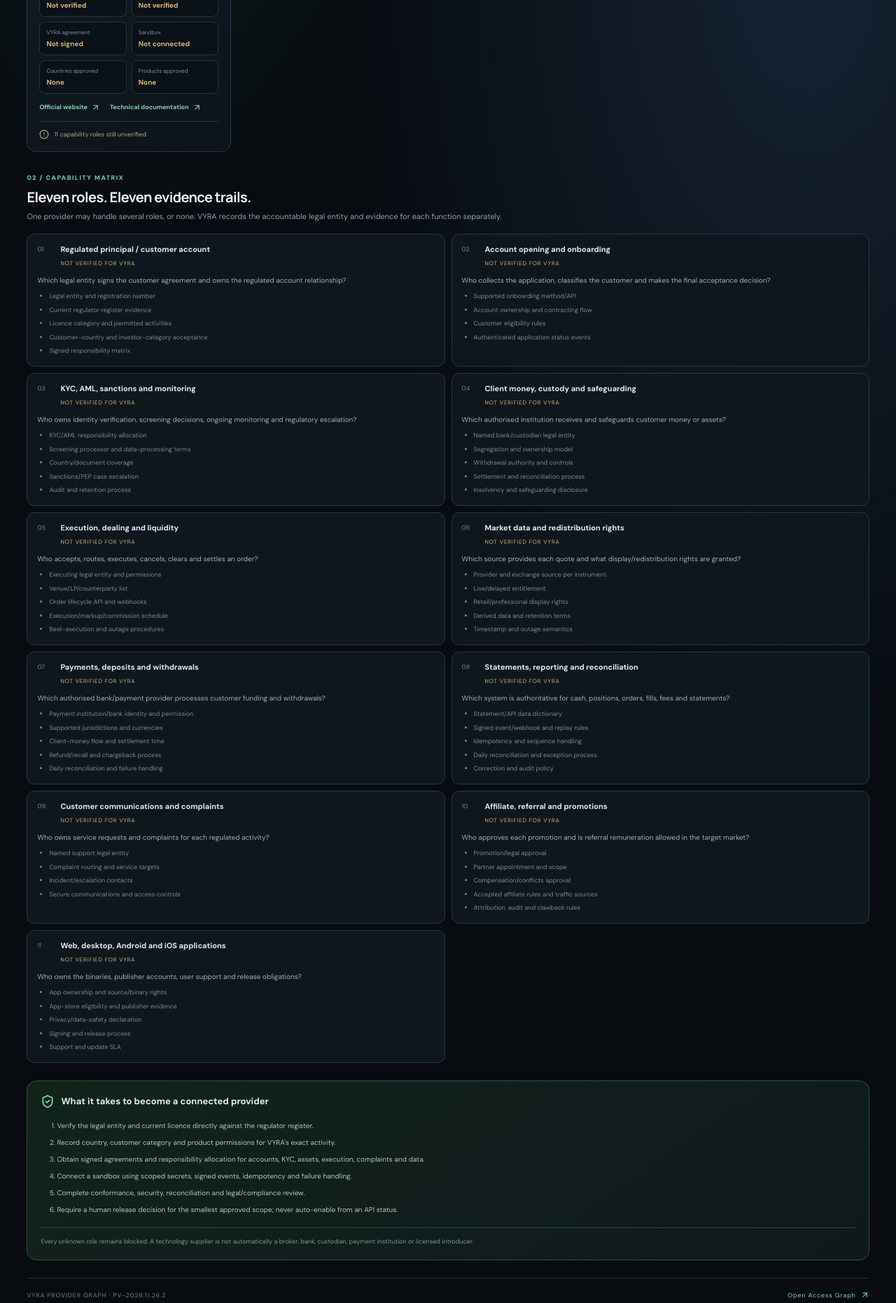
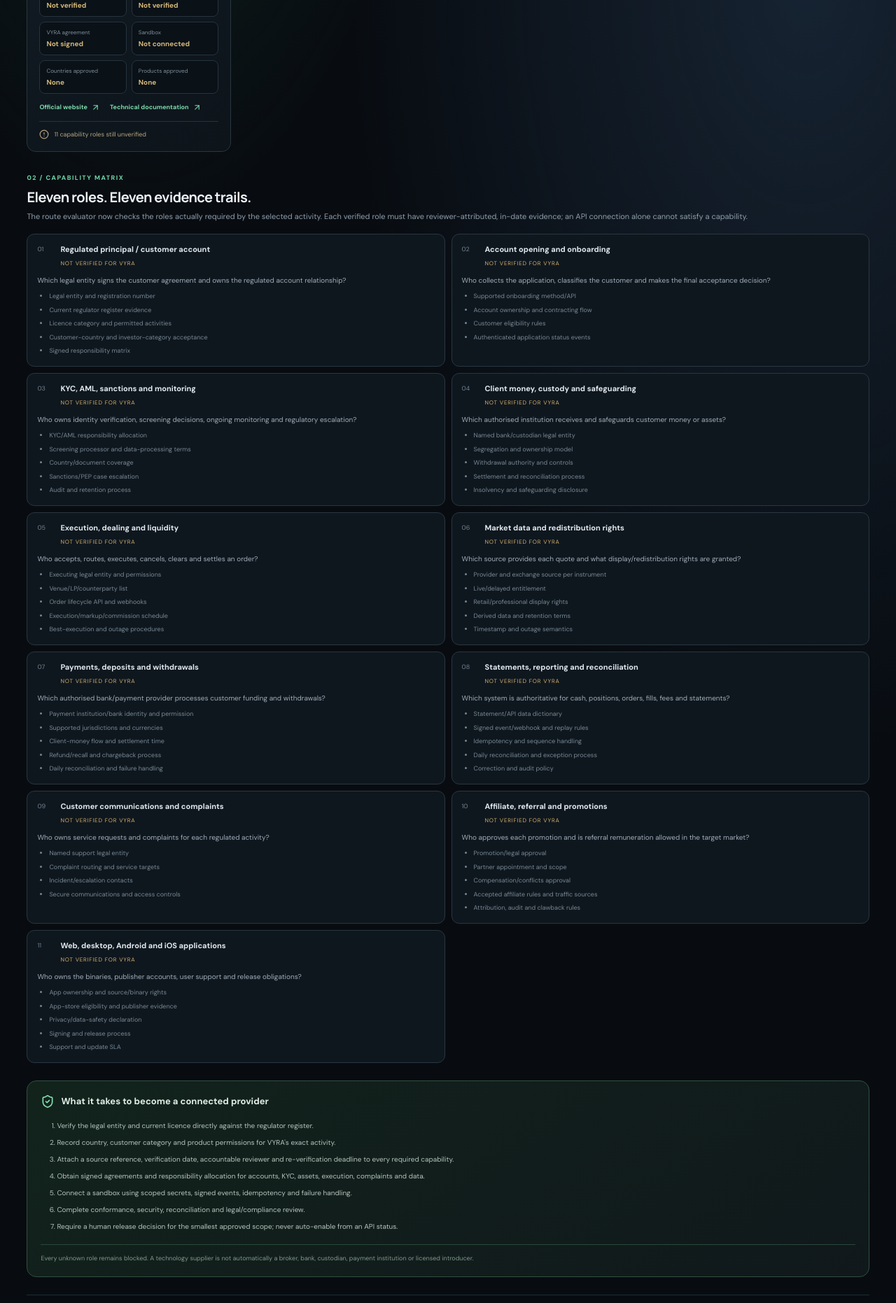
Before and after one commit to Alitiora-Initiative/VYRA, a Next.js app: page /provider-graph in a window 1280 px wide. Shown: the part 1090-2952 px from the top of the page at 70% size. Built offline with nearby package versions, Linux system fonts and the light colour scheme; no server answers.

Commit message:
Document evidence requirements in Provider Graph UI

```diff
--- a/src/app/provider-graph/page.tsx
+++ b/src/app/provider-graph/page.tsx
@@ -58,7 +58,7 @@ export default function ProviderGraphPage() {
       </section>
 
       <section className="providerGraphSection">
-        <div className="providerGraphSectionHead"><div className="providerGraphEyebrow">02 / CAPABILITY MATRIX</div><h2>Eleven roles. Eleven evidence trails.</h2><p>One provider may handle several roles, or none. VYRA records the accountable legal entity and evidence for each function separately.</p></div>
+        <div className="providerGraphSectionHead"><div className="providerGraphEyebrow">02 / CAPABILITY MATRIX</div><h2>Eleven roles. Eleven evidence trails.</h2><p>The route evaluator now checks the roles actually required by the selected activity. Each verified role must have reviewer-attributed, in-date evidence; an API connection alone cannot satisfy a capability.</p></div>
         <div className="providerGraphCapabilityGrid">
           {graph.capabilityRequirements.map((capability,index) => (
             <article className="providerGraphCapability" key={capability.id}>
@@ -75,6 +75,7 @@ export default function ProviderGraphPage() {
         <ol>
           <li>Verify the legal entity and current licence directly against the regulator register.</li>
           <li>Record country, customer category and product permissions for VYRA&apos;s exact activity.</li>
+          <li>Attach a source reference, verification date, accountable reviewer and re-verification deadline to every required capability.</li>
           <li>Obtain signed agreements and responsibility allocation for accounts, KYC, assets, execution, complaints and data.</li>
           <li>Connect a sandbox using scoped secrets, signed events, idempotency and failure handling.</li>
           <li>Complete conformance, security, reconciliation and legal/compliance review.</li>
```
